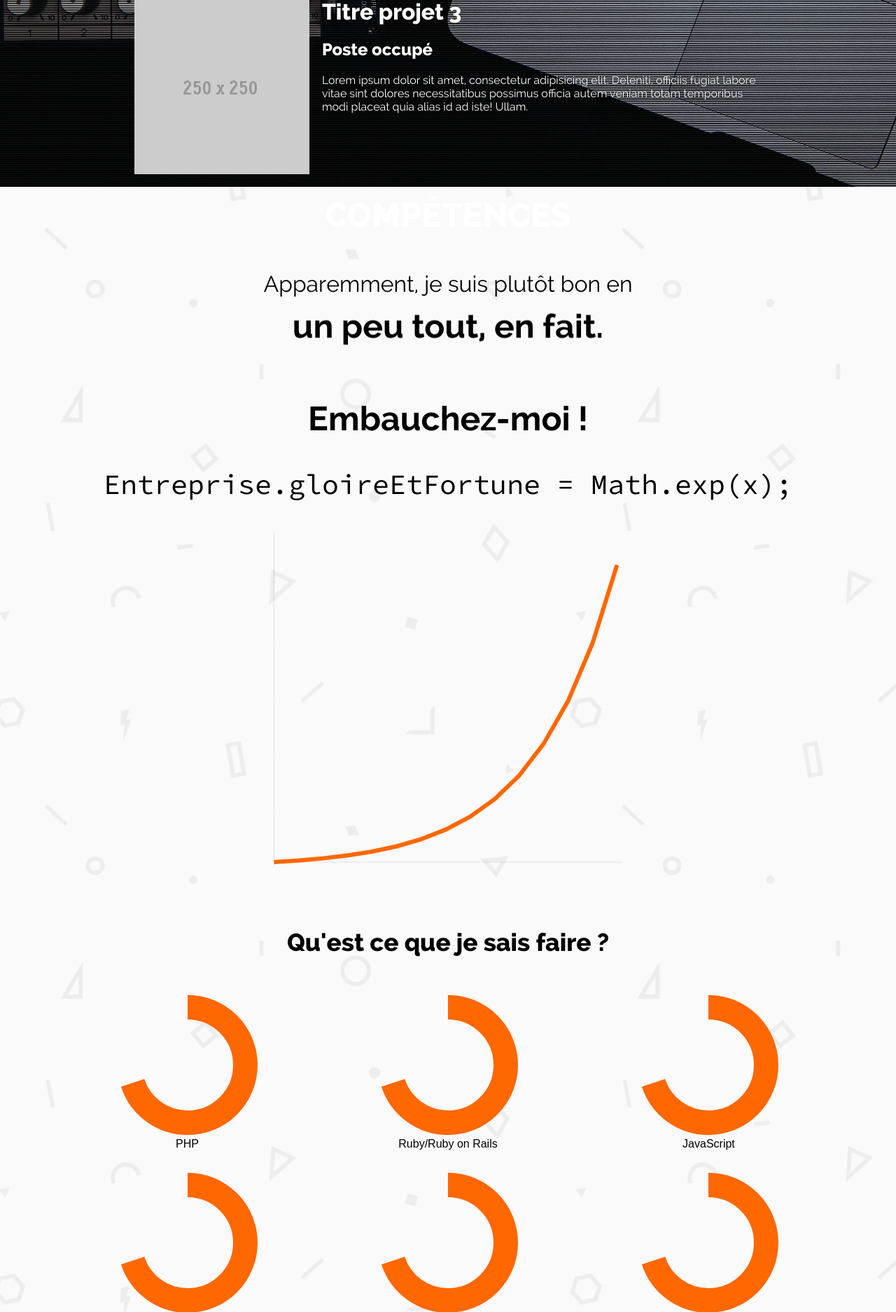
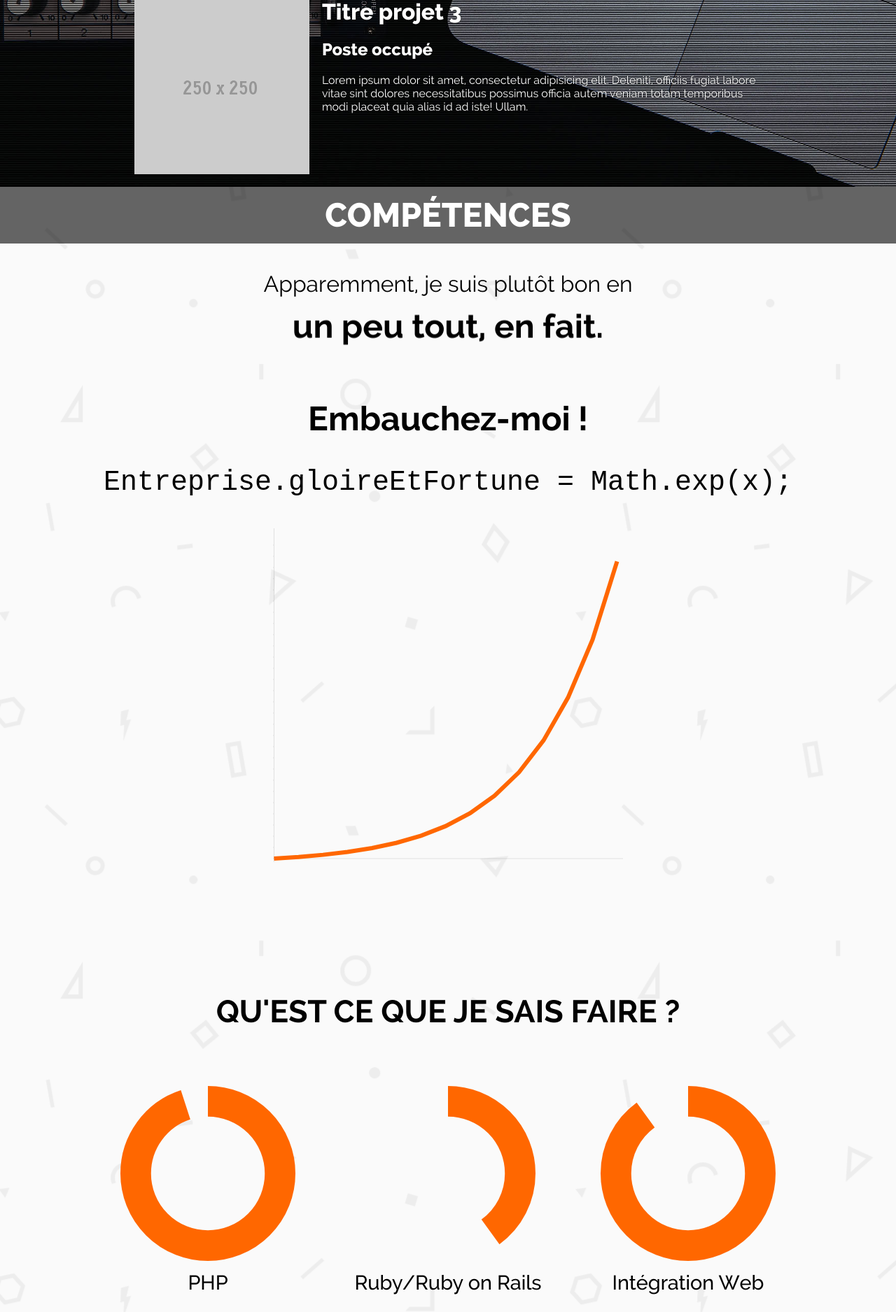
Before and after one commit to Koroeskohr/koroeskohr.github.io, a PHP site: page / in a window 1280 px wide. Shown: the part 1457-3332 px from the top of the page at 70% size. Run offline with PHP 8.4, Linux system fonts and the light colour scheme.

Commit message:
portfolio

```diff
--- a/portfolio/assets/style.css
+++ b/portfolio/assets/style.css
@@ -505,11 +505,11 @@ header div > img {
 }
 /* line 80, style.scss */
 header div > img:hover {
-  -ms-transform: rotate(1);
+  -ms-transform: rotate(1.1);
   /* IE 9 */
-  -webkit-transform: rotate(1);
+  -webkit-transform: rotate(1.1);
   /* Chrome, Safari, Opera */
-  transform: rotate(1);
+  transform: rotate(1.1);
 }
 /* line 86, style.scss */
 header a {
@@ -585,35 +585,39 @@ header h2 {
 }
 /* line 159, style.scss */
 #skills > h2 {
-  font-size: 2.2em;
+  font-size: 2.8em;
+  text-transform: uppercase;
+  font-family: RalewayBold;
+  margin-top: 10%;
+  margin-bottom: 5%;
 }
-/* line 162, style.scss */
+/* line 167, style.scss */
 #skills p {
   color: black;
   font-size: 2rem;
   text-align: center;
   margin-bottom: 3%;
 }
-/* line 167, style.scss */
+/* line 172, style.scss */
 #skills p.code {
   font-family: "Source Code Pro","Courier New";
   font-size: 2.5rem;
 }
-/* line 178, style.scss */
+/* line 183, style.scss */
 #skills .margin-top {
   margin-top: 10%;
   font-family: RalewayBold;
   font-size: 3rem;
 }
-/* line 184, style.scss */
+/* line 189, style.scss */
 #skills .no-margin-bot {
   margin-bottom: 0;
 }
-/* line 188, style.scss */
+/* line 193, style.scss */
 #skills #exp {
   display: inline-block;
 }
-/* line 192, style.scss */
+/* line 197, style.scss */
 #skills #rotation {
   display: inline-block;
   position: relative;
@@ -621,117 +625,121 @@ header h2 {
   font-family: RalewayBold;
   font-size: 3rem;
 }
-/* line 200, style.scss */
+/* line 205, style.scss */
 #skills #rotation span {
   text-align: center;
   margin: auto;
 }
-/* line 207, style.scss */
+/* line 212, style.scss */
 #skills strong {
   font-family: RalewayBold;
 }
-/* line 211, style.scss */
+/* line 216, style.scss */
 #skills > div {
   width: 90%;
   display: block;
   margin: 0 auto;
   margin-top: 10%;
 }
-/* line 218, style.scss */
+/* line 223, style.scss */
 #skills svg {
   display: inline-block;
   height: 200px;
   margin-right: 150px;
 }
-/* line 225, style.scss */
+/* line 230, style.scss */
 #skills #skillbars {
   margin-top: 3%;
 }
-/* line 227, style.scss */
+/* line 232, style.scss */
 #skills #skillbars figure {
   display: inline-block;
-  width: 25%;
-}
-/* line 231, style.scss */
-#skills #skillbars figcaption {
   width: auto;
 }
 /* line 236, style.scss */
+#skills #skillbars figcaption {
+  width: auto;
+  margin: auto;
+  margin-top: 10px;
+  font-family: RalewayMedium;
+  font-size: 1.8rem;
+}
+/* line 245, style.scss */
 #skills > canvas {
   width: 80%;
   max-width: 600px;
   margin-bottom: 3%;
 }
 
-/* line 247, style.scss */
+/* line 256, style.scss */
 #about {
   background: url(img/brickwall.png);
   overflow: hidden;
 }
-/* line 252, style.scss */
+/* line 261, style.scss */
 #about img {
   float: left;
 }
-/* line 258, style.scss */
+/* line 267, style.scss */
 #about h2 {
   font-size: 3rem;
   margin-bottom: 1%;
 }
-/* line 263, style.scss */
+/* line 272, style.scss */
 #about h3 {
   margin-top: 0;
   font-size: 2rem;
 }
 
-/* line 271, style.scss */
+/* line 280, style.scss */
 #hobbies {
   background: url(img/dvd.jpg);
 }
-/* line 275, style.scss */
+/* line 284, style.scss */
 #hobbies p {
   width: 70%;
   margin: 1% auto;
   color: white;
   text-shadow: 0px 0px 6px black, 0px 0px 4px black, 0px 0px 12px black;
 }
-/* line 284, style.scss */
+/* line 293, style.scss */
 #hobbies img {
   margin: 3% 0 5% 15%;
   opacity: 0.2;
 }
 
-/* line 290, style.scss */
+/* line 299, style.scss */
 #contact {
   background: url(img/a_half.jpg);
   background-size: cover;
   overflow: hidden;
 }
-/* line 294, style.scss */
+/* line 303, style.scss */
 #contact form {
   width: 70%;
   margin: 0 auto;
 }
-/* line 300, style.scss */
+/* line 309, style.scss */
 #contact label {
   display: block;
   font-family: RalewayBold;
   color: white;
   margin-bottom: 0.5%;
 }
-/* line 306, style.scss */
+/* line 315, style.scss */
 #contact input {
   display: block;
   margin-bottom: 1%;
   width: 30%;
 }
-/* line 311, style.scss */
+/* line 320, style.scss */
 #contact textarea {
   display: block;
   width: 30%;
   height: 200px;
   margin-bottom: 5%;
 }
-/* line 318, style.scss */
+/* line 327, style.scss */
 #contact button {
   border: 0;
   font-family: RalewayExtraBold;
@@ -745,12 +753,12 @@ header h2 {
   margin-bottom: 10%;
 }
 
-/* line 335, style.scss */
+/* line 344, style.scss */
 .container > h1 {
   width: auto;
   text-align: center;
   color: #FFFFFF;
-  background-color: rgba(0, 0, 0, 0);
+  background-color: rgba(0, 0, 0, 0.6);
   margin-top: 0;
   margin-bottom: 3%;
   text-transform: uppercase;
@@ -759,70 +767,70 @@ header h2 {
 }
 
 @media screen and (max-width: 400px) {
-  /* line 352, style.scss */
+  /* line 361, style.scss */
   h1 {
     line-height: 5rem;
   }
 
-  /* line 357, style.scss */
+  /* line 366, style.scss */
   header div > img {
     margin-top: 2%;
   }
 }
 @media screen and (max-width: 500px) {
-  /* line 366, style.scss */
+  /* line 375, style.scss */
   header h1 {
     font-size: 4rem;
   }
 }
 @media screen and (max-width: 680px) {
-  /* line 372, style.scss */
+  /* line 381, style.scss */
   figure {
     display: block !important;
     margin: 4% auto;
   }
 
-  /* line 377, style.scss */
+  /* line 386, style.scss */
   .margin-top {
     margin-top: 20% !important;
   }
 
-  /* line 382, style.scss */
+  /* line 391, style.scss */
   .code {
     font-size: 1.75rem !important;
   }
 }
 @media (-webkit-min-device-pixel-ratio: 2), (min-resolution: 192dpi) {
-  /* line 391, style.scss */
+  /* line 400, style.scss */
   header {
-    min-height: 1700px;
+    min-height: 1500px;
   }
 
-  /* line 394, style.scss */
+  /* line 403, style.scss */
   #social {
     margin-top: 20%;
   }
-  /* line 396, style.scss */
+  /* line 405, style.scss */
   #social img {
     width: 120px;
     -webkit-filter: drop-shadow(4px 4px 4px #111111);
     filter: drop-shadow(4px 4px 4px #111111);
   }
 
-  /* line 403, style.scss */
+  /* line 412, style.scss */
   header h1 {
     font-size: 8rem;
     -webkit-filter: drop-shadow(2px 2px 4px #111111);
     filter: drop-shadow(2px 2px 4px #111111);
   }
-  /* line 409, style.scss */
+  /* line 418, style.scss */
   header h2 {
     font-size: 6rem;
     -webkit-filter: drop-shadow(2px 2px 4px #111111);
     filter: drop-shadow(2px 2px 4px #111111);
   }
 
-  /* line 417, style.scss */
+  /* line 426, style.scss */
   header div > img {
     margin-top: 10%;
   }
--- a/portfolio/assets/style.scss
+++ b/portfolio/assets/style.scss
@@ -157,7 +157,12 @@ header{
 	text-align: center;
 
 	&>h2 {
-		font-size: 2.2em;
+		font-size: 2.8em;
+		text-transform: uppercase;
+		font-family: RalewayBold;
+		margin-top: 10%;
+		margin-bottom: 5%;
+
 	}
 	p {
 		color:black;
@@ -226,10 +231,14 @@ header{
 		margin-top: 3%;
 		figure {
 			display:inline-block;
-			width : 25%;
+			width : auto;
 		}
 		figcaption {
 			width:auto;
+			margin:auto;
+			margin-top: 10px;
+			font-family: RalewayMedium;
+			font-size: 1.8rem;
 		}
 	}
 
@@ -336,7 +345,7 @@ overflow:hidden;
 		width:auto;
 		text-align:center;
 		color:#FFFFFF;
-		background-color: rgba(0,0,0, 0.6);
+		background-color: rgba(0 ,0 , 0, 0.6);
 
 		//border : solid 2px $bleu;
 		margin-top: 0;
@@ -389,7 +398,7 @@ overflow:hidden;
 (-webkit-min-device-pixel-ratio: 2),
 (min-resolution: 192dpi) {
 	header {
-		min-height:1700px;
+		min-height:1500px;
 	}
 	#social {
 		margin-top: 20%;
--- a/portfolio/index.html
+++ b/portfolio/index.html
@@ -4,7 +4,7 @@
 <head>
 	<meta charset="UTF-8">
 	<title>Victor Viale - Développeur Web - Portfolio</title>
-	<link href='http://fonts.googleapis.com/css?family=Source+Code+Pro:400,600' rel='stylesheet' type='text/css'>
+	<!-- <link href='http://fonts.googleapis.com/css?family=Source+Code+Pro:400,600' rel='stylesheet' type='text/css'> -->
 	<link rel="stylesheet" href="assets/normalize.css">
 	<link rel="stylesheet" href="assets/style.css">
 
--- a/portfolio/script.js
+++ b/portfolio/script.js
@@ -98,7 +98,8 @@ $(document).ready(function() {
 		max:100,
 		readOnly:true,
 		bgColor:"rgba(0,0,0,0)",
-		width:200,
+		width:250,
+		height:250,
 		displayInput:false,
 		fgColor:"rgba(255,103,0,1)"
 
```
Also changed, not shown: other parts of portfolio/index.html (+14 -14 lines), 1 other file.
